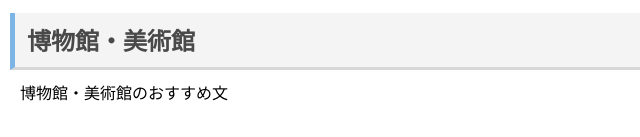
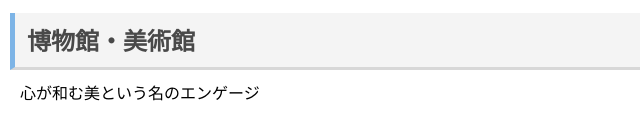
Before and after one commit to hw18a075/tokyo02, a plain HTML site: page index.html in a window 1280 px wide. Shown: the part 663-800 px from the top of the page, 0-640 px from the left. Drawn offline with Linux system fonts and the light colour scheme.

Commit message:
美術館・博物館のおすすめ文を変更しました。

```diff
--- a/index.html
+++ b/index.html
@@ -40,7 +40,7 @@
 
 <section>
     <h2>博物館・美術館</h2>
-    <p>博物館・美術館のおすすめ文</p>
+    <p>心が和む美という名のエンゲージ</p>
 
     <dl>
         <dt>場所1</dt>
```
